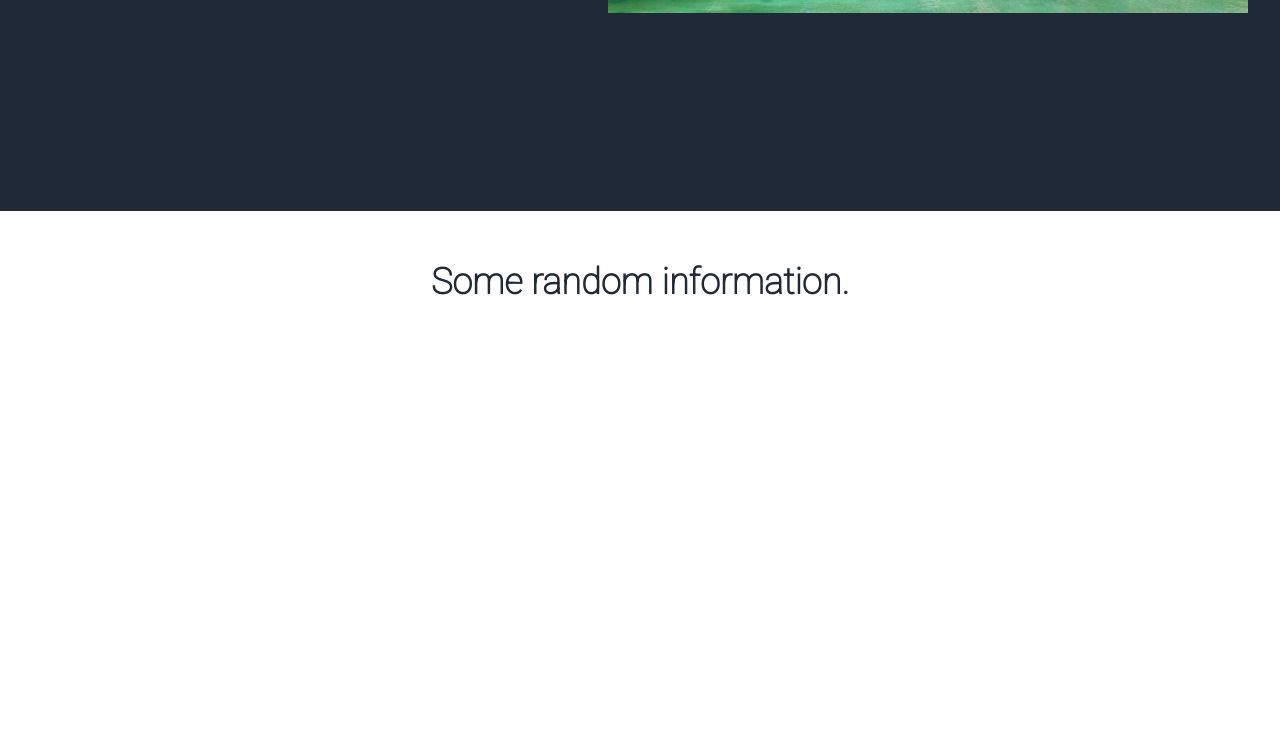
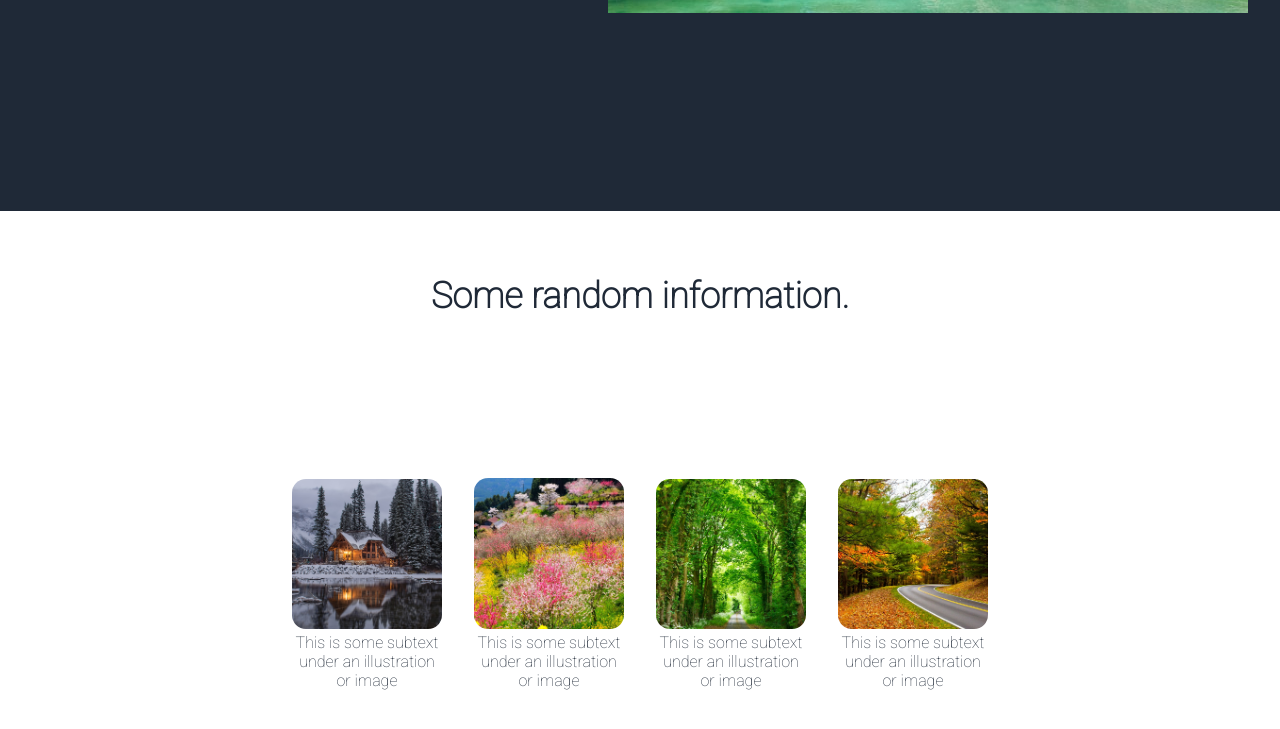
Before and after one commit to MountainDragon/PROJECT-LANDING-PAGE, a plain HTML site: page index.html in a window 1280 px wide. Shown: the part 429-1158 px from the top of the page. Drawn offline with Linux system fonts and the light colour scheme.

Commit message:
Fill in text, pictures into the second section of index.html and style the 2nd section in style.css

```diff
--- a/index.html
+++ b/index.html
@@ -49,26 +49,46 @@
 
     <div class="boxes">
         <div class="picture">
-            <div class="season-image"></div>
-            <div class="img-text"></div>
+            <div class="season-image">
+                <img src="./pictures/winter.jpg" alt="Winter nature">
+            </div>
+            <div class="img-text">
+                This is some subtext under an illustration or image
+            </div>
         </div>
 
         <div class="picture">
-            <div class="season-image"></div>
-            <div class="img-text"></div>
+            <div class="season-image">
+                <img src="./pictures/spring.jpg" alt="Spring nature">
+            </div>
+            <div class="img-text">
+                This is some subtext under an illustration or image
+            </div>
         </div>
 
         <div class="picture">
-            <div class="season-image"></div>
-            <div class="img-text"></div>
+            <div class="season-image">
+                <img src="./pictures/summer.jpg" alt="Summer nature">
+            </div>
+            <div class="img-text">
+                This is some subtext under an illustration or image
+            </div>
         </div>
 
         <div class="picture">
-            <div class="season-image"></div>
-            <div class="img-text"></div>
+            <div class="season-image">
+                <img src="./pictures/autumn.jpg" alt="Autumn nature">
+            </div>
+            <div class="img-text">
+                This is some subtext under an illustration or image
+            </div>
         </div>
     </div>
 </div>
 
+<div class="quote">
+
+</div>
+
 </body>
 </html>
--- a/style.css
+++ b/style.css
@@ -99,7 +99,7 @@ li a{
     flex: 1 0 auto;
     display: flex;
     justify-content: center;
-    align-items: center;
+    align-items: flex-end;
     font-size: 36px;
     font-weight: 900;
     color: #1f2937;
@@ -107,16 +107,29 @@ li a{
 
 .boxes{
     flex: 5 0 auto;
+    display: flex;
+    justify-content: center;
+    align-items: center;
+    gap: 32px;
 }
 
 .picture{
-
+    display: flex;
+    flex-direction: column;
 }
 
-.season-image{
-
+.season-image img{
+    max-width: 150px;
+    height: auto;
+    border-radius: 14px;
+    border-color: #3882f6;
+    border: 4px;
 }
 
 .img-text{
-
+    max-width: 150px;
+    display: flex;
+    flex-wrap: wrap;
+    text-align: center;
+    color: #1f2937;
 }
```
